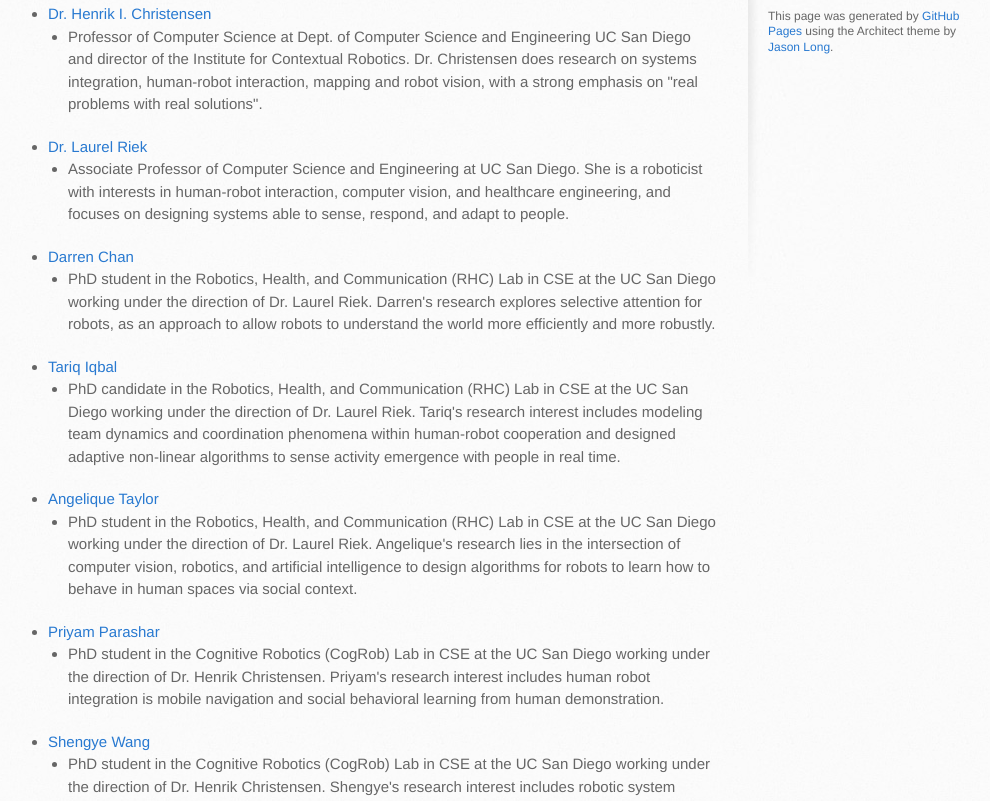
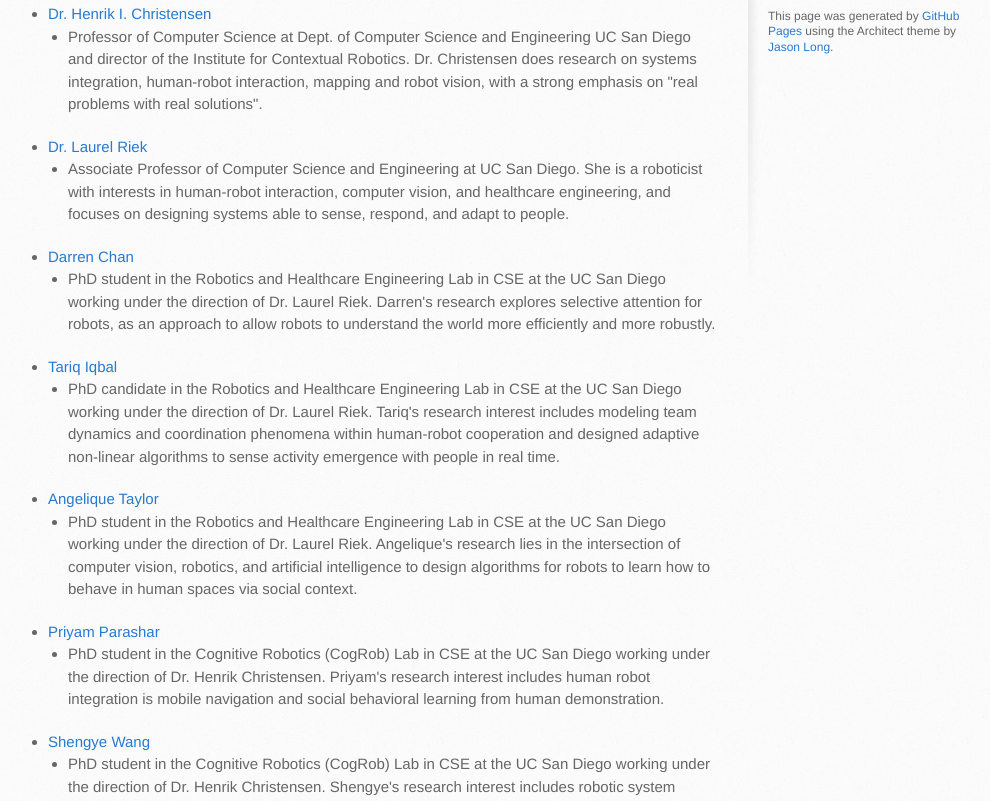
Before and after one commit to CogRob/tritons, a plain HTML site: page index.html in a window 1280 px wide. Shown: the part 459-1260 px from the top of the page, without its empty margins (142-1132 px from the left). Drawn offline with Linux system fonts and the light colour scheme.

```diff
--- a/index.html
+++ b/index.html
@@ -57,21 +57,21 @@
 <a href="http://darrenmchan.com/">Darren Chan</a>
 
 <ul>
-<li>PhD student in the Robotics, Health, and Communication (RHC) Lab in CSE at the UC San Diego working under the direction of Dr. Laurel Riek. Darren's research explores selective attention for robots, as an approach to allow robots to understand the world more efficiently and more robustly.</li>
+<li>PhD student in the Robotics and Healthcare Engineering Lab in CSE at the UC San Diego working under the direction of Dr. Laurel Riek. Darren's research explores selective attention for robots, as an approach to allow robots to understand the world more efficiently and more robustly.</li>
 </ul>
 </li>
 <li>
 <a href="http://cseweb.ucsd.edu/%7Etiqbal/">Tariq Iqbal</a>
 
 <ul>
-<li>PhD candidate in the Robotics, Health, and Communication (RHC) Lab in CSE at the UC San Diego working under the direction of Dr. Laurel Riek. Tariq's research interest includes modeling team dynamics and coordination phenomena within human-robot cooperation and designed adaptive non-linear algorithms to sense activity emergence with people in real time.</li>
+<li>PhD candidate in the Robotics and Healthcare Engineering Lab in CSE at the UC San Diego working under the direction of Dr. Laurel Riek. Tariq's research interest includes modeling team dynamics and coordination phenomena within human-robot cooperation and designed adaptive non-linear algorithms to sense activity emergence with people in real time.</li>
 </ul>
 </li>
 <li>
 <a href="http://cseweb.ucsd.edu/%7Eamt062/">Angelique Taylor</a>
 
 <ul>
-<li>PhD student in the Robotics, Health, and Communication (RHC) Lab in CSE at the UC San Diego working under the direction of Dr. Laurel Riek. Angelique's research lies in the intersection of computer vision, robotics, and artificial intelligence to design algorithms for robots to learn how to behave in human spaces via social context.</li>
+<li>PhD student in the Robotics and Healthcare Engineering Lab in CSE at the UC San Diego working under the direction of Dr. Laurel Riek. Angelique's research lies in the intersection of computer vision, robotics, and artificial intelligence to design algorithms for robots to learn how to behave in human spaces via social context.</li>
 </ul>
 </li>
 <li>
```
Also changed, not shown: params.json (+1 -1 lines).
